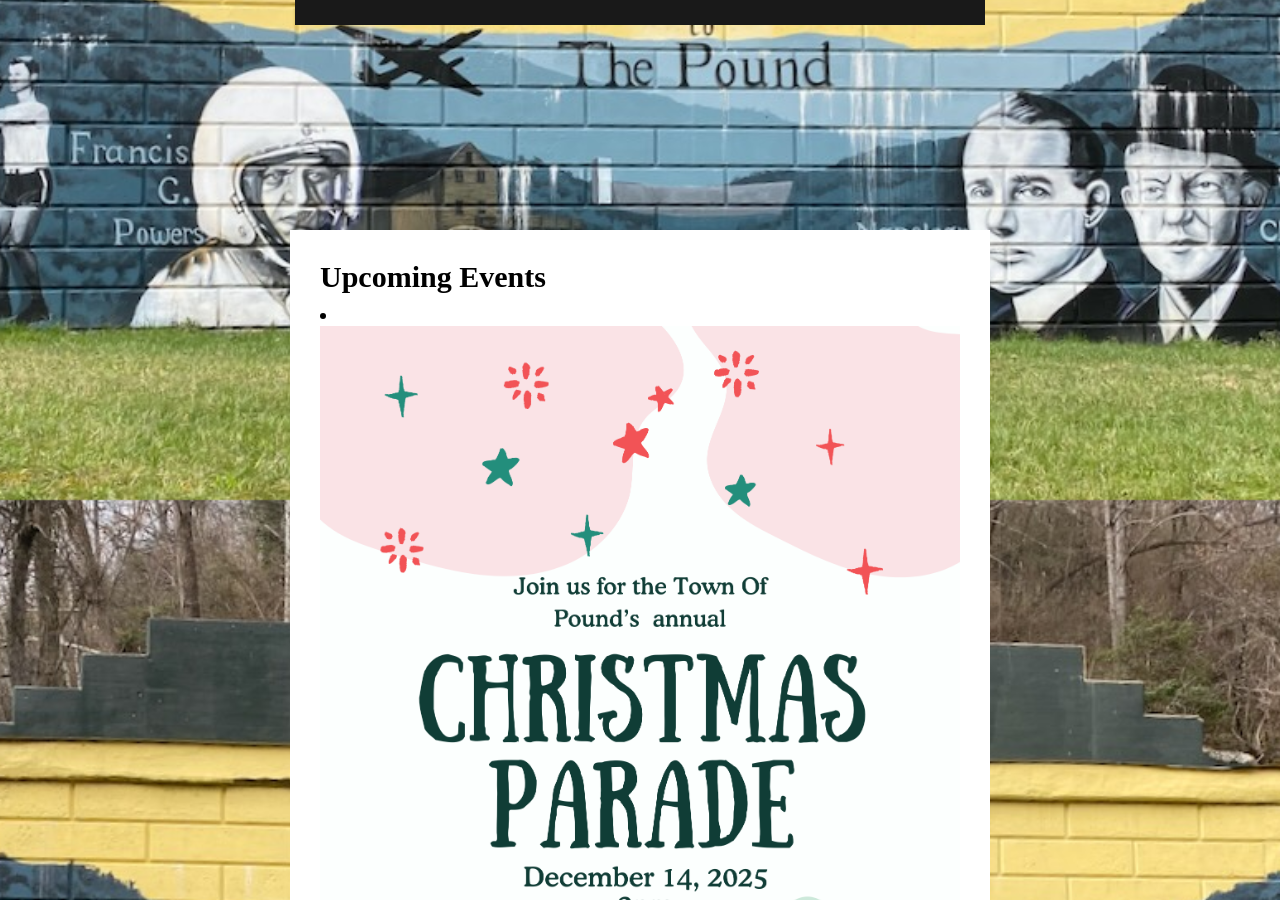
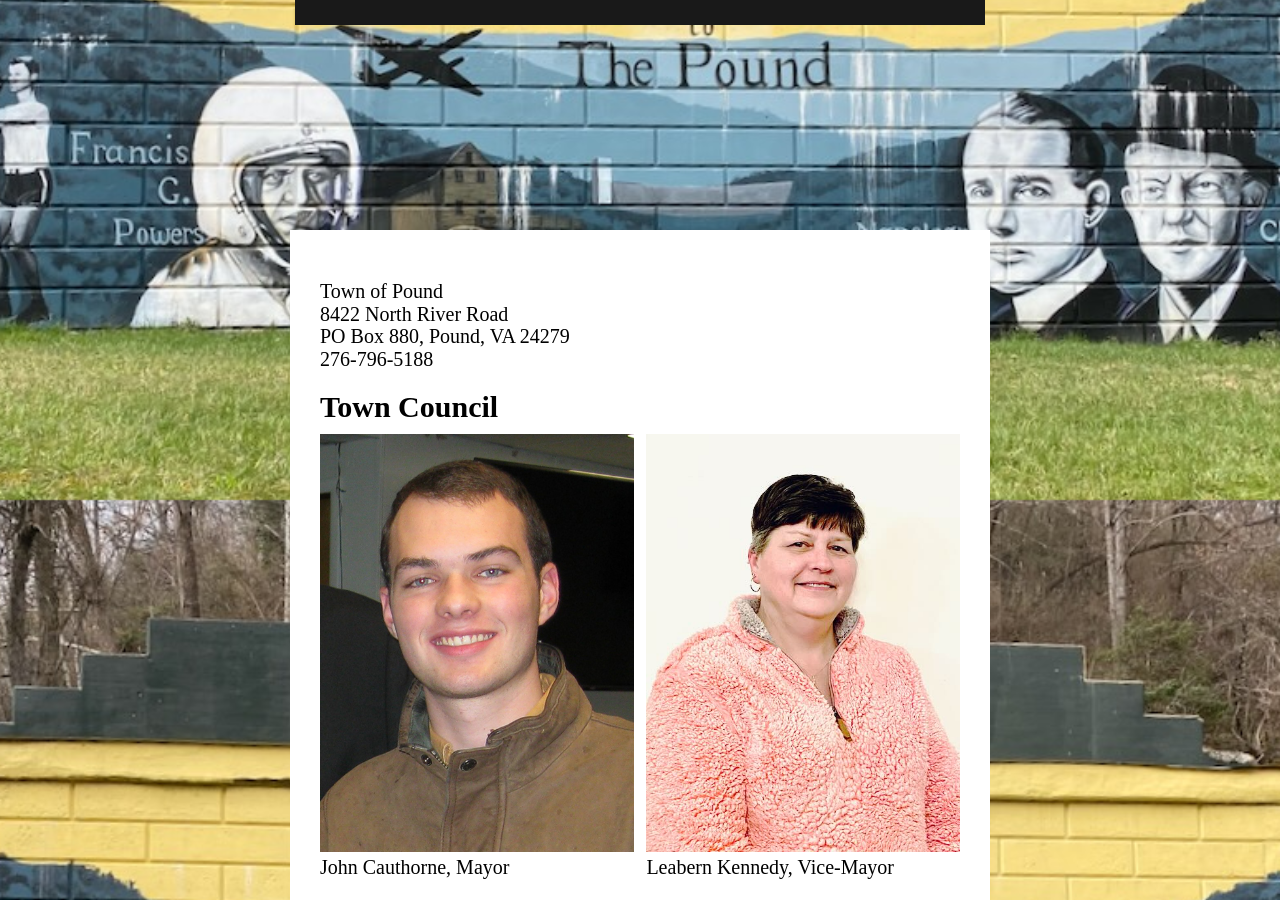
Before and after one commit to poundva/poundva.github.io, a Jekyll site: the page built from index.html, in a window 1280 px wide and 900 px high, scrolled down 400 px. Built offline with Jekyll 4.4.1, drawn with Linux system fonts in a browser that asks for light colours; some web fonts are replaced.

Commit message:
Remove upcoming events from index.html
Removed upcoming events section from the homepage.

```diff
--- a/index.html
+++ b/index.html
@@ -2,12 +2,8 @@
 layout: default
 title: Home
 ---
-<h1>Upcoming Events</h1>
 
 
-<li>
-    <img src="images/Green and Red Illustrative Christmas Event Flyer (1).png" alt="">
-</li>
 
 <p class="contact">Town of Pound<br>
     8422 North River Road<br>
```
